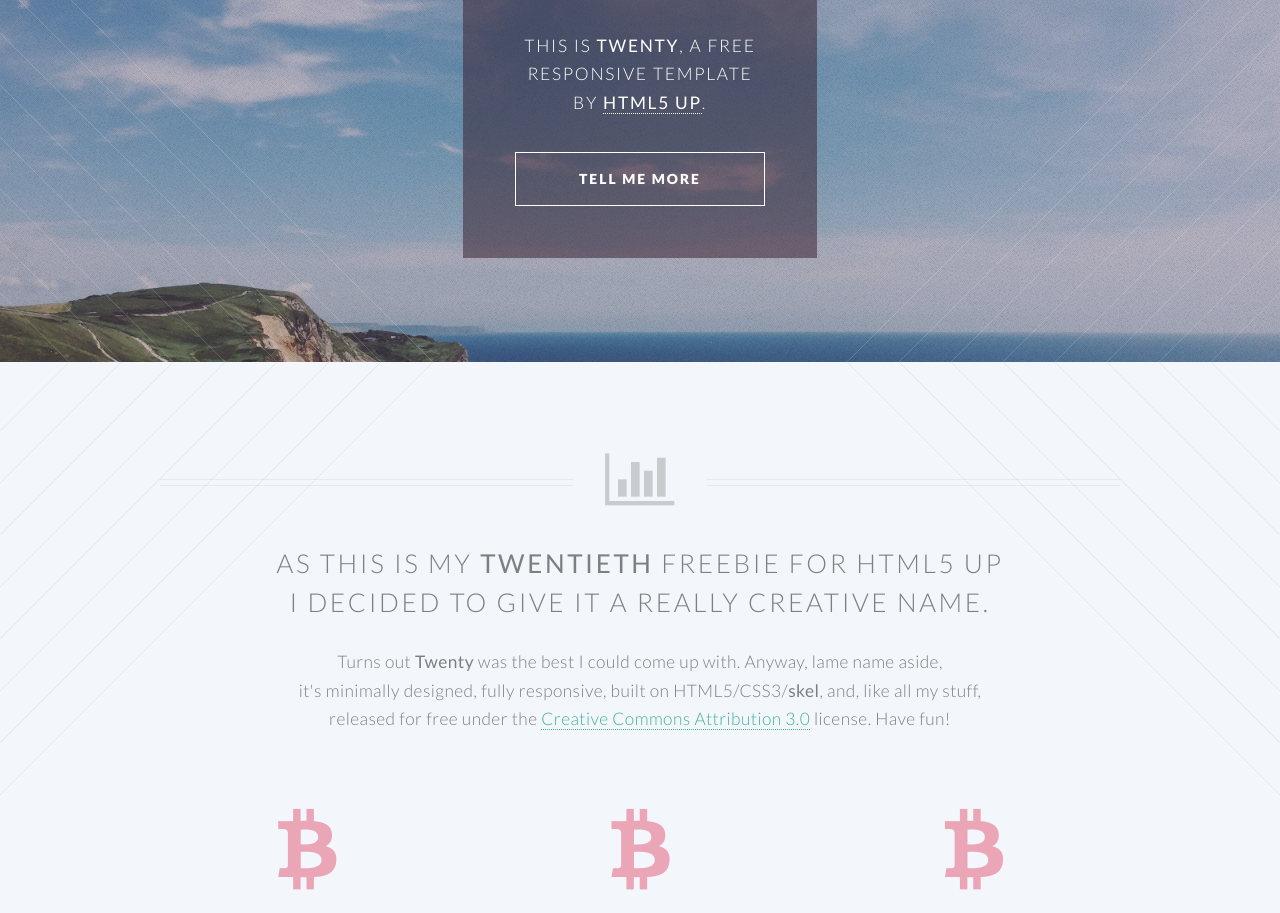
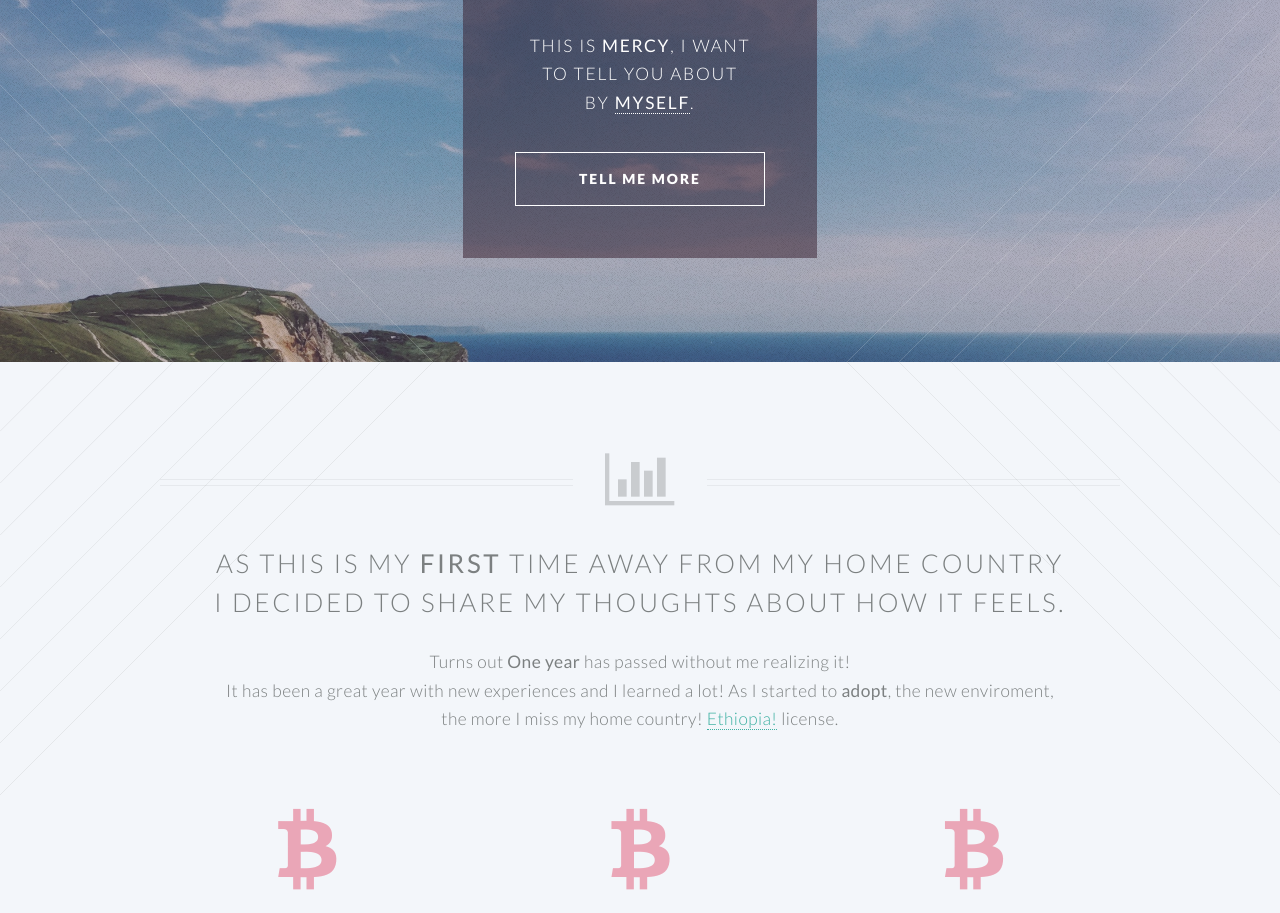
Before and after one commit to mercy12/mercy12, a plain HTML site: page AvaHTMLTemplate/index.html in a window 1280 px wide. Shown: the part 238-1151 px from the top of the page. Drawn offline with Linux system fonts and the light colour scheme.

Commit message:
changed headers and paragraphs, inserted links

```diff
--- a/AvaHTMLTemplate/index.html
+++ b/AvaHTMLTemplate/index.html
@@ -6,7 +6,7 @@
 -->
 <html>
 	<head>
-		<title>Mercy rules she sso cool  HTML5 UP</title>
+		<title>All About Me</title>
 		<meta charset="utf-8" />
 		<meta name="viewport" content="width=device-width, initial-scale=1" />
 		<!--[if lte IE 8]><script src="assets/js/ie/html5shiv.js"></script><![endif]-->
@@ -22,7 +22,7 @@
 					<h1 id="logo"><a href="index.html">Ava<span>by Me</span></a></h1>
 					<nav id="nav">
 						<ul>
-							<li class="current"><a href="index.html">Hi Claudia</a></li>
+							<li class="current"><a href="index.html">Hi Visitor</a></li>
 							<li class="submenu">
 								<a href="#">Layouts</a>
 								<ul>
@@ -59,13 +59,13 @@
 					<div class="inner">
 
 						<header>
-							<h2>TWENTY</h2>
+							<h2>MERCY</h2>
 						</header>
-						<p>This is <strong>Twenty</strong>, a free
+						<p>This is <strong>Mercy</strong>, I want
 						<br />
-						responsive template
+						to tell you about
 						<br />
-						by <a href="http://html5up.net">HTML5 UP</a>.</p>
+						by <a href="https://www.facebook.com/mercyantwan">Myself</a>.</p>
 						<footer>
 							<ul class="buttons vertical">
 								<li><a href="#main" class="button fit scrolly">Tell Me More</a></li>
@@ -81,15 +81,15 @@
 
 					<header class="special container">
 						<span class="icon fa-bar-chart-o"></span>
-						<h2>As this is my <strong>twentieth</strong> freebie for HTML5 UP
+						<h2>As this is my <strong>First</strong> time away from my home country
 						<br />
-						I decided to give it a really creative name.</h2>
-						<p>Turns out <strong>Twenty</strong> was the best I could come up with. Anyway, lame name aside,
+						I decided to share my thoughts about how it feels.</h2>
+						<p>Turns out <strong>One year</strong> has passed without me realizing it!
 						<br />
-						it's minimally designed, fully responsive, built on HTML5/CSS3/<strong>skel</strong>,
-						and, like all my stuff,
+						It has been a great year with new experiences and I learned a lot! As I started to <strong>adopt</strong>,
+						the new enviroment,
 						<br />
-						released for free under the <a href="http://html5up.net/license">Creative Commons Attribution 3.0</a> license. Have fun!</p>
+						the more I miss my home country! <a href="https://en.wikipedia.org/wiki/Ethiopia">Ethiopia!</a> license.</p>
 					</header>
 
 
```
